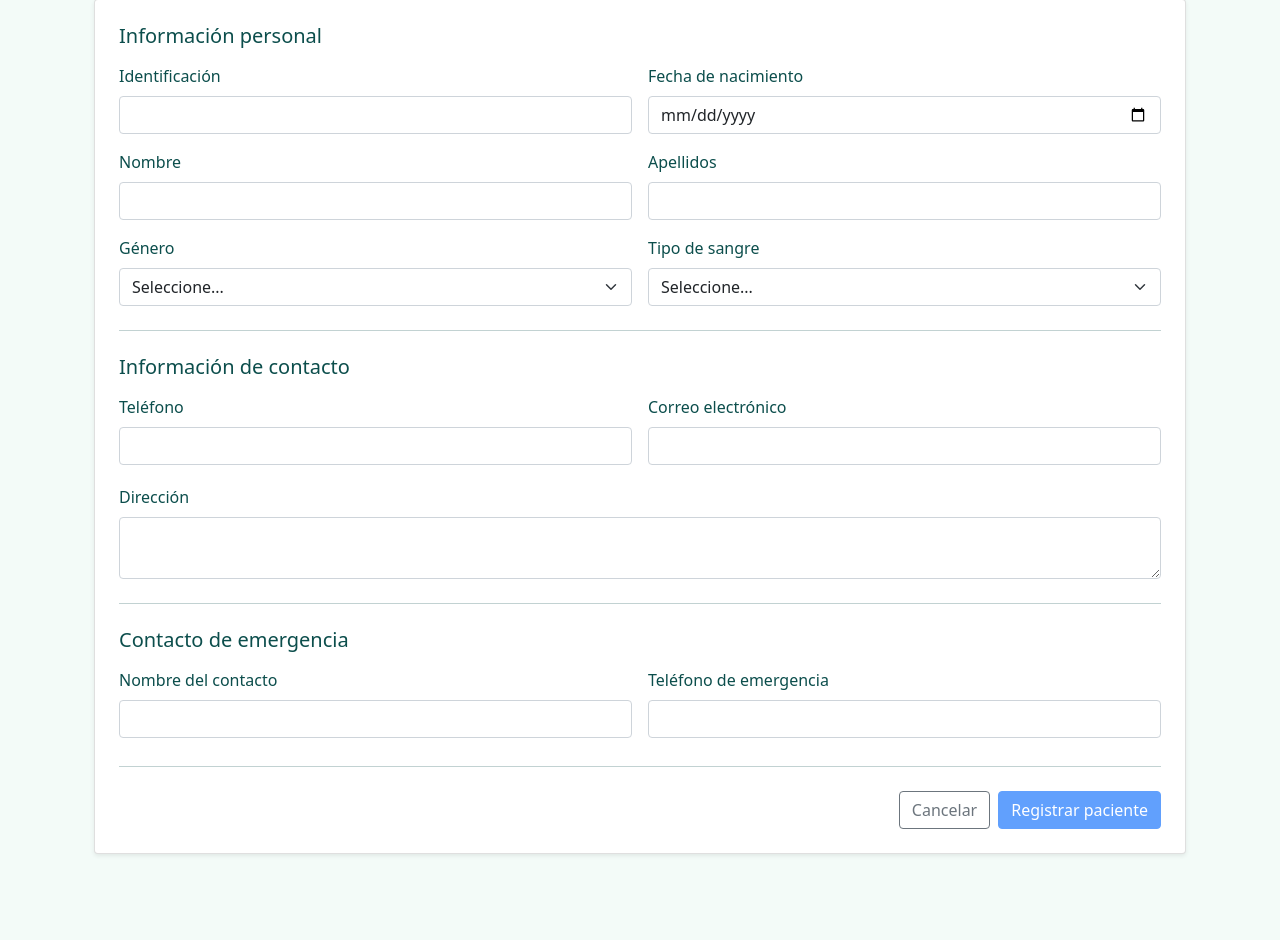
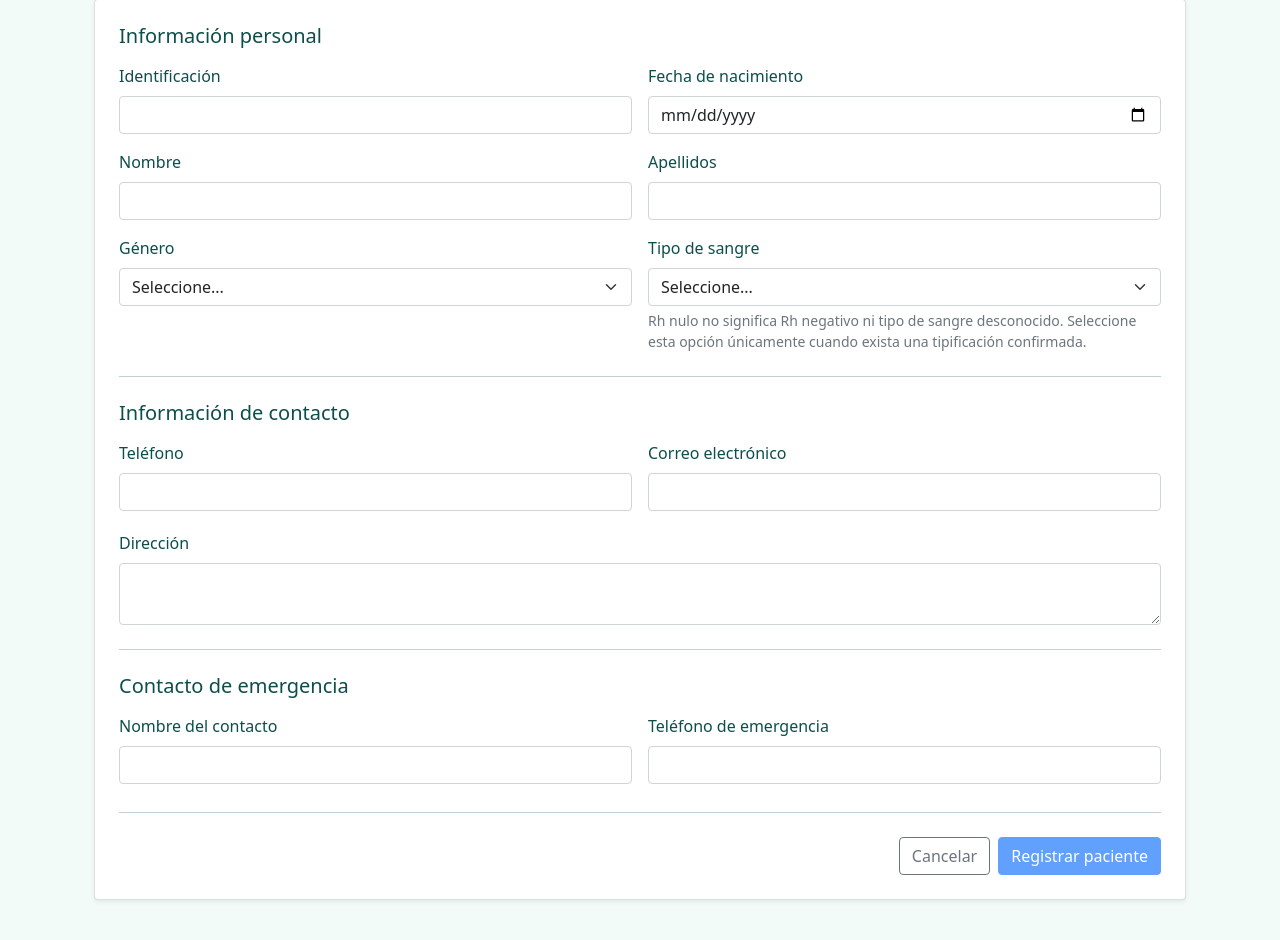
Before and after one commit to viquezisaac373-del/proyecto-prog6, an ASP.NET Core app: template ProyectoHospital/ProyectoHospital/Views/Pacientes/Create.cshtml in a window 1280 px wide. Shown: the part 176-1116 px from the top of the page. Run offline with ASP.NET Core 8, Linux system fonts and the light colour scheme; the template is opened without the code that fills it, so the values that code supplies are empty; some libraries are stand-ins or nearby versions.

Commit message:
fix(pacientes): exponer Rh nulo con advertencia de confirmación

```diff
--- a/ProyectoHospital/ProyectoHospital/Views/Pacientes/Create.cshtml
+++ b/ProyectoHospital/ProyectoHospital/Views/Pacientes/Create.cshtml
@@ -246,7 +246,13 @@
                             <option value="AB+">AB+</option>
                             <option value="AB-">AB-</option>
 
+                            <option value="RHN">Rh nulo (fenotipo confirmado)</option>
+
                         </select>
+                        <div class="form-text">
+                            Rh nulo no significa Rh negativo ni tipo de sangre desconocido.
+                            Seleccione esta opción únicamente cuando exista una tipificación confirmada.
+                        </div>
 
                         <span asp-validation-for="TipoSangre"
                               class="text-danger"></span>
```
